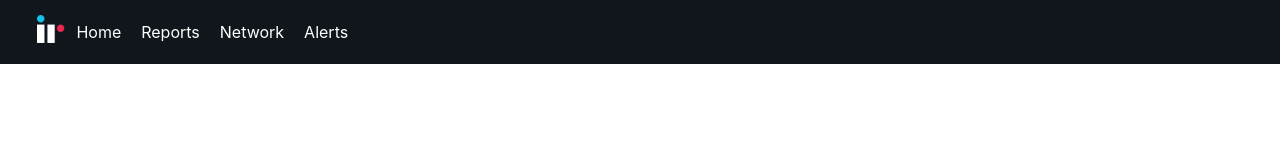
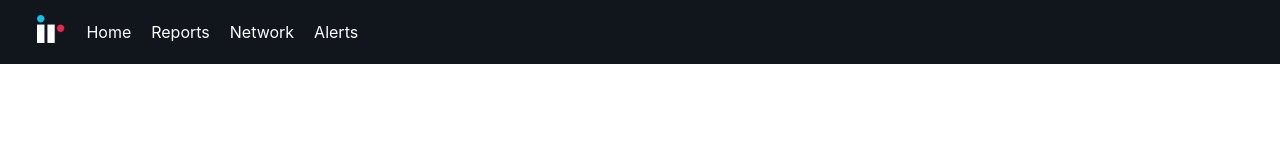
Before and after one commit to tilley-kyle/ir-take-home, a React (Create React App) app: page / in a window 1280 px wide. Shown: the top 160 px of the page. Built offline with nearby package versions, Linux system fonts and the light colour scheme.

Commit message:
nav bar layout done

```diff
--- a/src/App.css
+++ b/src/App.css
@@ -30,14 +30,17 @@
   right: 1px;
 }
 
-.first {
-  padding-left: 37px;
-}
-
 .header-left {
   display: inline-block;
   padding: 20px 0;
 }
+
+.first {
+  display: inline-block;
+  padding: 20px 0;
+  padding-left: 10px;
+}
+
 a.left {
   position: relative;
   color: white;
--- a/src/App.js
+++ b/src/App.js
@@ -23,7 +23,7 @@ class App extends React.Component {
             </a>
           </div>
           {/* <div className="">Prognosis</div> */}
-          <div className="header-left">
+          <div className="header-left first">
             <a className="left" href="google.com">Home</a>
           </div>
           <div className="header-left">
```
